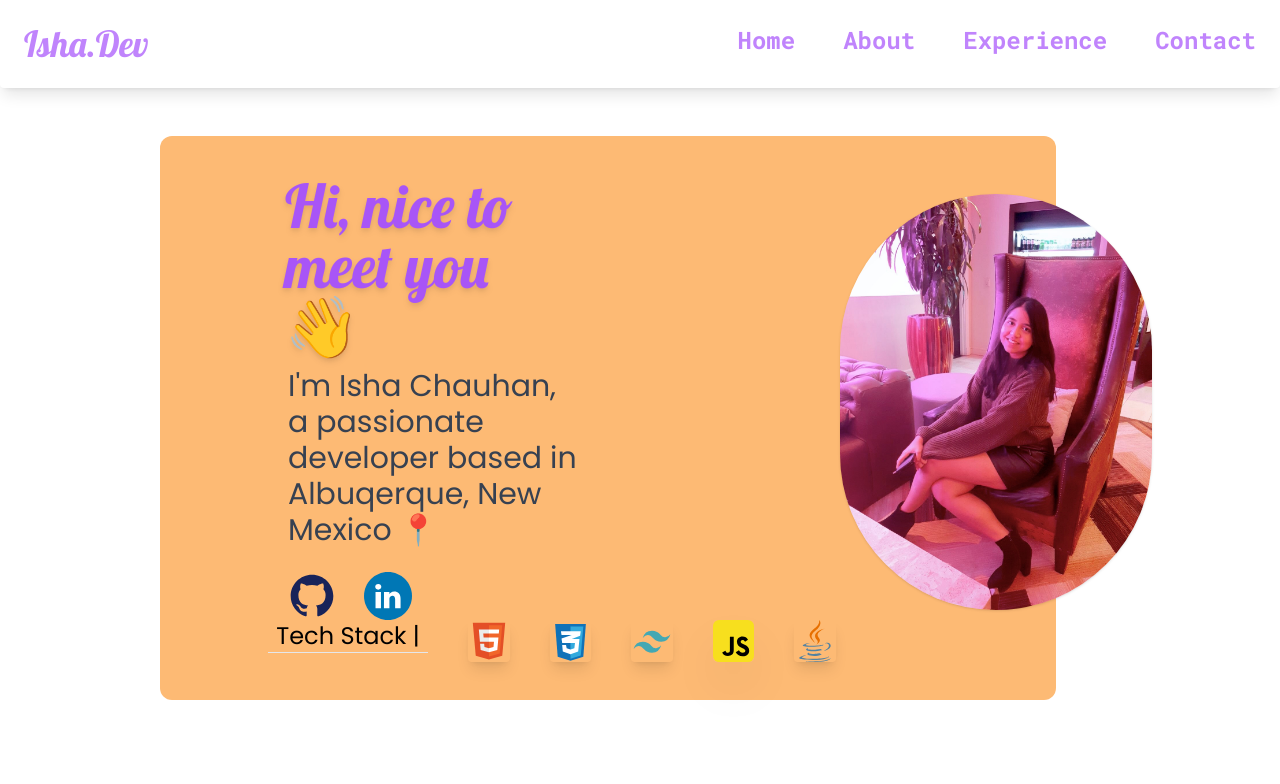
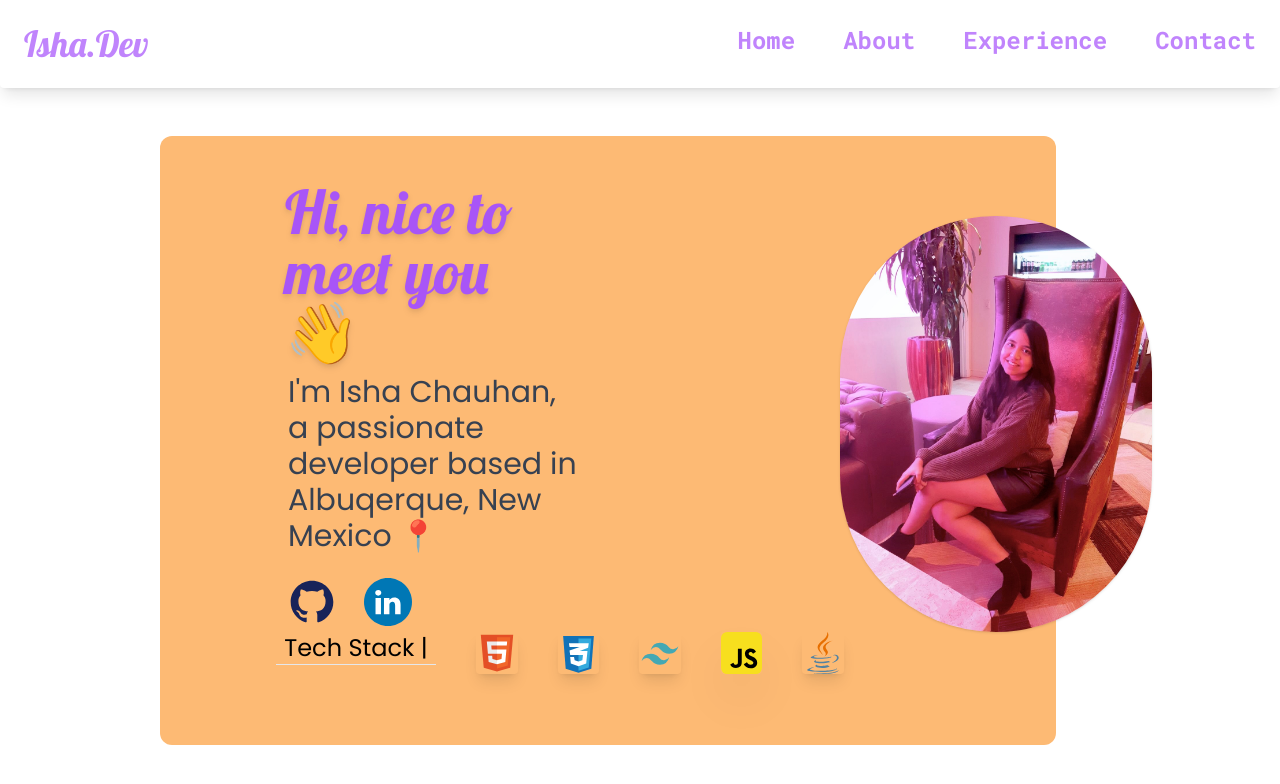
Before and after one commit to izha135/pwebs, a React (Create React App) app: page / in a window 1280 px wide. Shown: the top 784 px of the page. Built offline with nearby package versions, Linux system fonts and the light colour scheme.

Commit message:
reformed hero page

```diff
--- a/src/components/Hero.jsx
+++ b/src/components/Hero.jsx
@@ -13,6 +13,7 @@ export default function Hero() {
   return (
     <section className="xl-s:ml-[6rem] md-s:ml-[2rem] md-s:mr-[2rem] md-s:mt-[3rem]">
       <div className="grid xl-s:grid-cols-2 md-s:grid-cols-1 rounded-xl bg-orange-300 xl-s:px-[3rem]  flex-col-reverse lg-s:flex-row items-center xl-s:mr-[12rem] sm-s:mt-0 gap-12 mt:5 lg-s:mt-10 lg-s:ml-16 ">
+
         <div className="flex flex-col w-full gap-0 leading-3 items-center lg:items-start">
           <h1 className="text-purple-500 inline-block font-lobster-one xl-s:ml-[1.8rem] drop-shadow-md mt-0 mr-auto px-12 sm-s:mt-10 sm-s:ml-16 text-7xl sm:text-6xl lg:text-left  mb-0">
             Hi, nice to meet you 👋
@@ -45,19 +46,19 @@ export default function Hero() {
           </div>
         </div>
 
-        <div className=" flex-wrap xl-s:mt-[3rem]  xl-s:w-[28rem] md-s:ml-[16rem] md-s:mr-[13rem] sm-s:w-4/12 sm-s:mt-5 px-4 sm-s:mb-0 md:mb-0 lg-mb-0 ">
+        <div className=" flex-wrap xl-s:mt-[5rem]  xl-s:w-[28rem] md-s:ml-[16rem] md-s:mr-[13rem] sm-s:w-4/12 sm-s:mt-5 px-4 sm-s:mb-0 md:mb-0 lg-mb-0 ">
           <img
-            className=" mx-auto h-[26rem] max-w-xs rounded-full  scale-1.7 shadow  md-s:-ml-[4rem]  border-none"
+            className=" mx-auto h-[26rem] rounded-full scale-1.7 shadow  md-s:-ml-[4rem] max-w-lg"
             src={me2}
             alt="me"
           />
         </div>
 
-        <div className="inline-block  px-1 xl-s:ml-[3.5rem] w-full gap-0 xl-s:-mt-[3rem] sm-s:mt-[1rem] mb-1">
+        <div className="inline-block md-s:ml-[3rem] px-1 xl-s:ml-[4rem] w-full gap-0 xl-s:-mt-[3rem] sm-s:mt-[1rem] mb-10">
         <ul className="flex align-center md-s:w-[38rem] px-30 gap-10 ">
           <li>
-            <h1 className="font-poppins md-s:text-3xl sm-s:text-3xl xl-s:text-2xl">Tech Stack |</h1>
-            <hr class="w-40 h-1 md:mb-10 " />
+            <h1 className="font-poppins  md-s:text-3xl sm-s:text-3xl xl-s:text-2xl">Tech Stack |</h1>
+            <hr class="w-40  md:mb-10 " />
 
           </li>
           <li>
```
